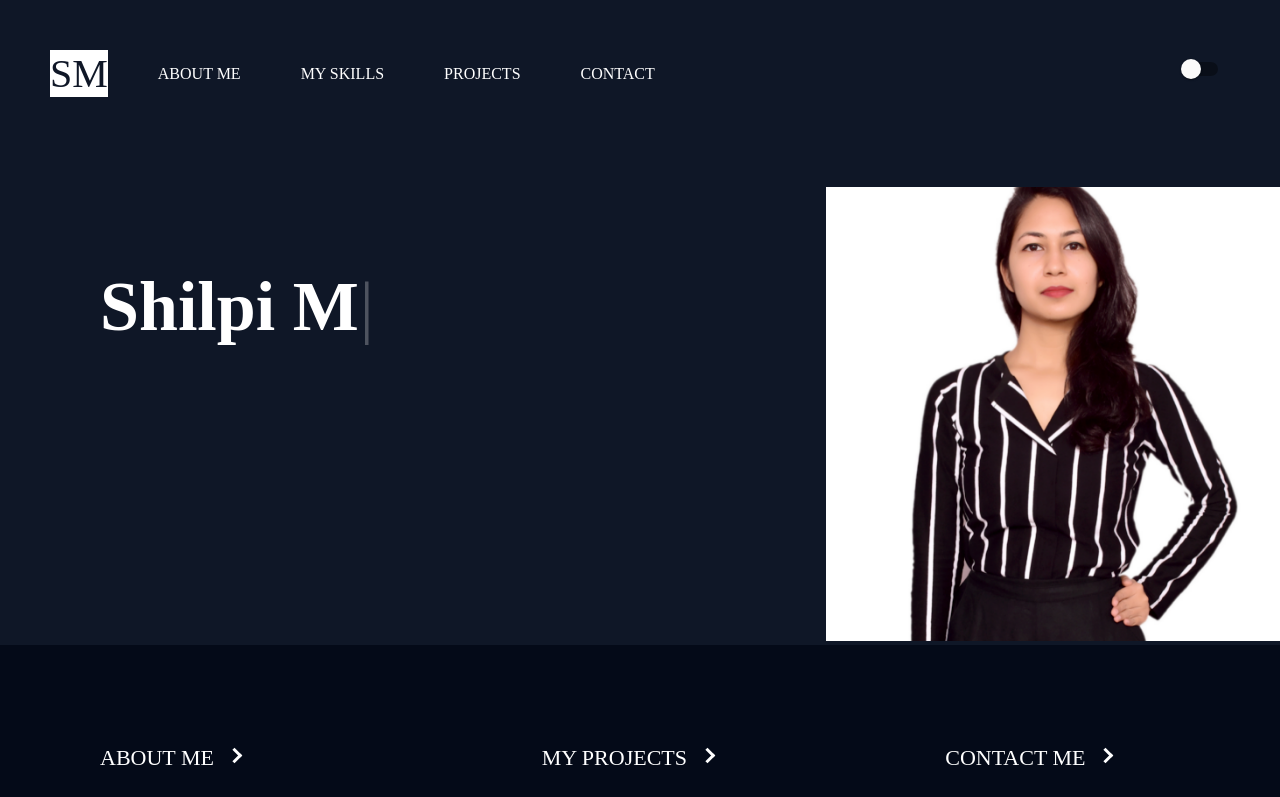
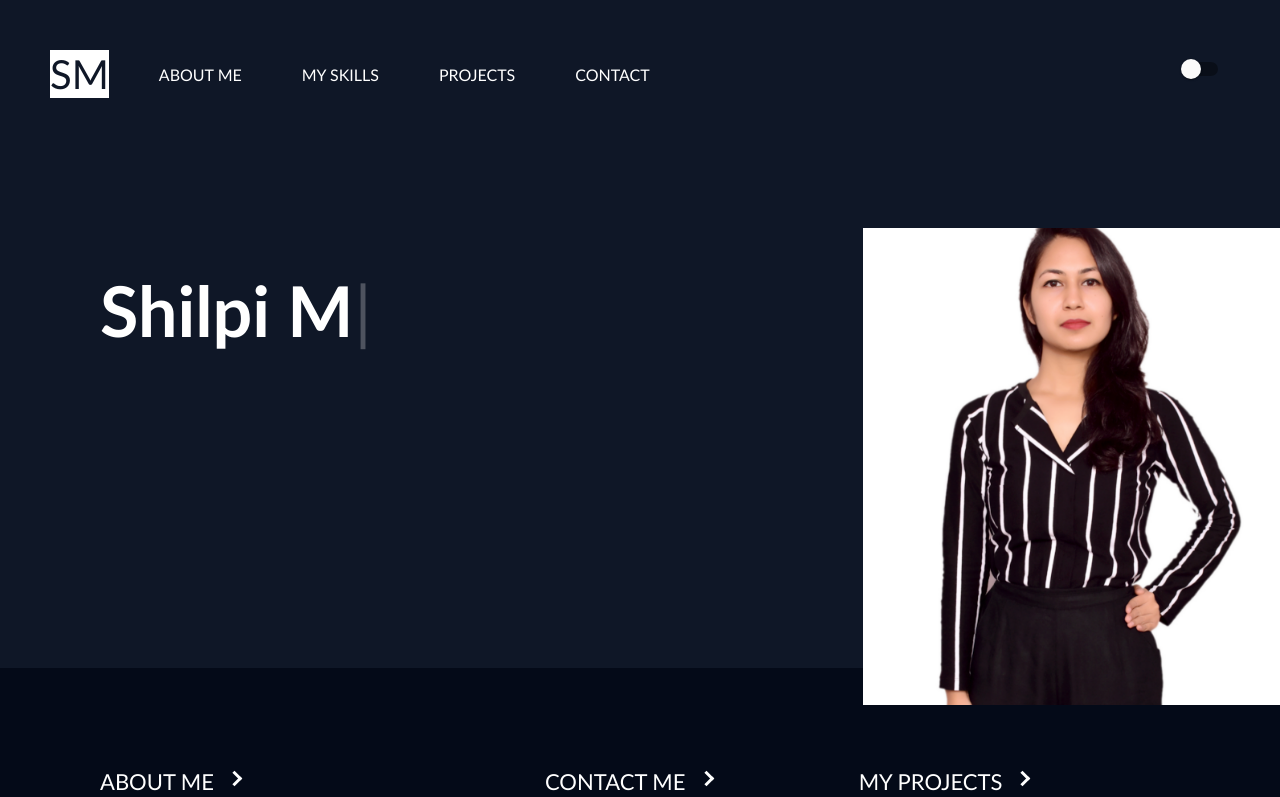
Before and after one commit to ShilpiMaurya/my-personal-website, a Next.js app: page / in a window 1280 px wide. Shown: the top 797 px of the page. Built offline with nearby package versions, Linux system fonts and the light colour scheme.

Commit message:
added:navbar

```diff
--- a/components/cover.tsx
+++ b/components/cover.tsx
@@ -1,56 +1,18 @@
 import styled, { keyframes } from "styled-components";
-import Switch from "@material-ui/core/Switch";
 import Typewriter from "typewriter-effect";
 import Image from "next/image";
-import Link from "next/link";
+import TopBar from "../components/topBar";
 
 const Container = styled.div`
   display: flex;
   flex-direction: column;
   background: #0f1727;
-`;
-
-const NavBar = styled.div`
-  display: flex;
-  flex-direction: row;
-  padding: 50px;
-`;
-
-const NavItemsContainer = styled.div`
-  display: flex;
-  flex-direction: row;
-  align-items: center;
-  width: 100%;
-`;
-
-const NavItems = styled.div`
-  color: white;
-  margin-left: 30px;
-  margin-right: 30px;
-  cursor: pointer;
-  &:hover {
-    border-bottom: 1px solid;
-    transition: border-botttom 2s ease-in-out;
-  }
-`;
-
-const Logo = styled.div`
-  background: white;
-  color: #0f1727;
-  font-size: 40px;
-  margin-right: 20px;
-  cursor: pointer;
-`;
-
-const SwitchContainer = styled.div`
-  align-items: center;
-  justify-content: center;
+  color: #ffffff;
 `;
 
 const Intro = styled.div`
   display: flex;
   flex-direction: row;
-  color: white;
 `;
 
 const IntroText = styled.div`
@@ -58,11 +20,12 @@ const IntroText = styled.div`
   font-weight: 500;
   padding: 120px 0px 100px 100px;
   width: 100%;
-  text-align: left;
 `;
 
 const IntroPic = styled.div`
   margin-top: 40px;
+  position: relative;
+  top: 40px;
 `;
 
 const animate = keyframes`
@@ -72,7 +35,7 @@ const animate = keyframes`
 `;
 
 const ArrowContainer = styled.div`
-  padding-top: 30px;
+  padding-top: 10px;
 `;
 
 const Arrow = styled.span`
@@ -97,7 +60,7 @@ const subTextAnimate = keyframes`
 
 const SubText = styled.div`
   opacity: 0;
-  padding-top: 10px;
+  padding-top: 30px;
   font-size: 25px;
   animation: ${subTextAnimate} 4s infinite;
   animation-delay: 10s;
@@ -107,22 +70,7 @@ const CoverPage = () => {
   return (
     <>
       <Container>
-        <NavBar>
-          <Logo>SM</Logo>
-          <NavItemsContainer>
-            <NavItems>
-              <Link href="/">
-                <a>ABOUT ME</a>
-              </Link>
-            </NavItems>
-            <NavItems>MY SKILLS</NavItems>
-            <NavItems>PROJECTS</NavItems>
-            <NavItems>CONTACT</NavItems>
-          </NavItemsContainer>
-          <SwitchContainer>
-            <Switch></Switch>
-          </SwitchContainer>
-        </NavBar>
+        <TopBar />
         <Intro>
           <IntroText>
             <Typewriter
@@ -148,7 +96,7 @@ const CoverPage = () => {
               src="/Shilpi.png"
               alt="picture of Shilpi Maurya"
               layout="intrinsic"
-              width={800}
+              width={700}
               height={800}
               objectFit="cover"
               objectPosition="top"
--- a/components/footer.tsx
+++ b/components/footer.tsx
@@ -4,7 +4,7 @@ import Image from "next/image";
 const Container = styled.div`
   display: flex;
   flex-direction: row;
-  color: white;
+  color: #ffffff;
   background: #0f1727;
   padding: 50px 50px 60px 50px;
 `;
@@ -25,7 +25,7 @@ const LinksContent = styled.div`
 `;
 
 const ContactInfo = styled.div`
-  padding: 40px 50px 0px 0px;
+  padding: 30px 50px 0px 0px;
   font-size: 15px;
   text-align: right;
 `;
--- a/components/intro.tsx
+++ b/components/intro.tsx
@@ -3,7 +3,7 @@ import styled from "styled-components";
 const DivContainer = styled.div`
   display: flex;
   flex-direction: row;
-  color: white;
+  color: #ffffff;
   background: #040a18;
   padding: 60px 60px 80px 60px;
 `;
@@ -28,6 +28,7 @@ const HeadingDiv = styled.div`
 const ContentDiv = styled.div`
   padding-top: 20px;
   font-size: 20px;
+  font-weight: 100;
   line-height: 1.6;
 `;
 
@@ -60,18 +61,6 @@ const Intro = () => {
         </Div>
         <Div>
           <HeadingContainer>
-            <HeadingDiv>MY PROJECTS</HeadingDiv>
-            <Arrow />
-          </HeadingContainer>
-          <ContentDiv>
-            I have been doing various types of projects from last one year to
-            enhance my skills as a front-end developer, i enjoy learning new
-            things and make a small project about it. I have also written few
-            blogs on medium. Here are a few...
-          </ContentDiv>
-        </Div>
-        <Div>
-          <HeadingContainer>
             <HeadingDiv>CONTACT ME</HeadingDiv>
             <Arrow />
           </HeadingContainer>
@@ -85,6 +74,18 @@ const Intro = () => {
             meshilpi94@gmail.com
           </ContentDiv>
         </Div>
+        <Div>
+          <HeadingContainer>
+            <HeadingDiv>MY PROJECTS</HeadingDiv>
+            <Arrow />
+          </HeadingContainer>
+          <ContentDiv>
+            I have been doing various types of projects from last one year to
+            enhance my skills as a front-end developer, i enjoy learning new
+            things and make a small project about it. I have also written few
+            blogs on medium. Here are a few...
+          </ContentDiv>
+        </Div>
       </DivContainer>
     </>
   );
--- /dev/null
+++ b/components/topBar.tsx
@@ -0,0 +1,66 @@
+import styled from "styled-components";
+import Switch from "@material-ui/core/Switch";
+import Link from "next/link";
+
+const NavBar = styled.div`
+  display: flex;
+  flex-direction: row;
+  padding: 50px;
+`;
+
+const NavItemsContainer = styled.div`
+  display: flex;
+  flex-direction: row;
+  align-items: center;
+  width: 100%;
+`;
+
+const NavItems = styled.div`
+  color: white;
+  margin-left: 30px;
+  margin-right: 30px;
+  cursor: pointer;
+  &:hover {
+    text-decoration: underline;
+    transition: all 1s ease-in-out;
+  }
+`;
+
+const Logo = styled.div`
+  background: white;
+  color: #0f1727;
+  font-size: 40px;
+  margin-right: 20px;
+  cursor: pointer;
+`;
+
+const SwitchContainer = styled.div`
+  align-items: center;
+  justify-content: center;
+`;
+
+const TopBar = () => {
+
+  return (
+    <>
+      <NavBar>
+        <Logo>SM</Logo>
+        <NavItemsContainer>
+          <NavItems>
+            <Link href="/">
+              <a>ABOUT ME</a>
+            </Link>
+          </NavItems>
+          <NavItems>MY SKILLS</NavItems>
+          <NavItems>PROJECTS</NavItems>
+          <NavItems>CONTACT</NavItems>
+        </NavItemsContainer>
+        <SwitchContainer>
+          <Switch></Switch>
+        </SwitchContainer>
+      </NavBar>
+    </>
+  );
+};
+
+export default TopBar;
--- a/styles/globalStyles.ts
+++ b/styles/globalStyles.ts
@@ -8,6 +8,7 @@ html {
 body {
   margin: 0;
   padding: 0;
+  font-family: CircularStd,Myriad Pro,Gill Sans,Gill Sans MT,Calibri,sans-serif;
 }
 a {
   color: inherit;
--- a/styles/theme.ts
+++ b/styles/theme.ts
@@ -1,18 +1,29 @@
-const BASE_COLORS = {
-  white: "rgba(255, 255, 255, 1)",
-  black: "rgba(0, 0, 0, 1)"
+export const lightTheme = {
+  homeBgFirstPart: "#0e6677",
+  homeColorFirstPart: "#0f1727",
+  homeBgSecondPart: "#ffffff",
+  homeColorSecondPart: "#0f1727",
+  homeBgThirdPart: "#D8D8D8",
+  homeColorThirdPart: "#0f1727",
+  logoBg: "#0f1727",
+  logoColor: "#ffffff",
+  arrowColorFirstPart: "#0f1727",
+  arrowColorSecondPart: "#0f1727"
+};
+export const darkTheme = {
+  homeBgFirstPart: "#0f1727",
+  homeColorFirstPart: "#ffffff",
+  homeBgSecondPart: "#040a18",
+  homeColorSecondPart: "#ffffff",
+  homeBgThirdPart: "#0f1727",
+  homeColorThirdPart: "#ffffff",
+  logoBg: "#ffffff",
+  logoColor: "#0f1727",
+  arrowColorFirstPart: "#ffffff",
+  arrowColorSecondPart: "#ffffff"
 };
 
-const themeColor = {
-  headings: {
-    color: BASE_COLORS.white,
-    background: BASE_COLORS.black
-  }
-};
-export type themeType = typeof themeColor;
-
 export default {
-  colors: themeColor,
   space: [0, 10, 20, 30, 40, 50, 60, 70, 80, 90, 100],
   fontSizes: [15, 20, 25, 30, 35, 40, 45, 50, 55],
   fontWeights: [300, 400, 500, 600, 700, 800, 900],
```
Also changed, not shown: pages/_app.tsx (+5 -4 lines).
